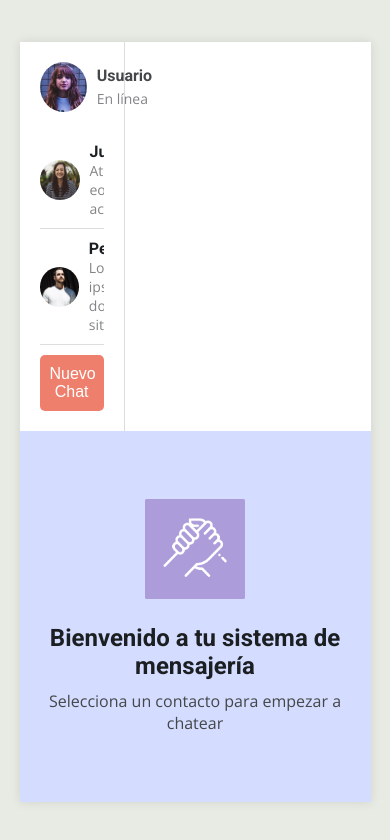
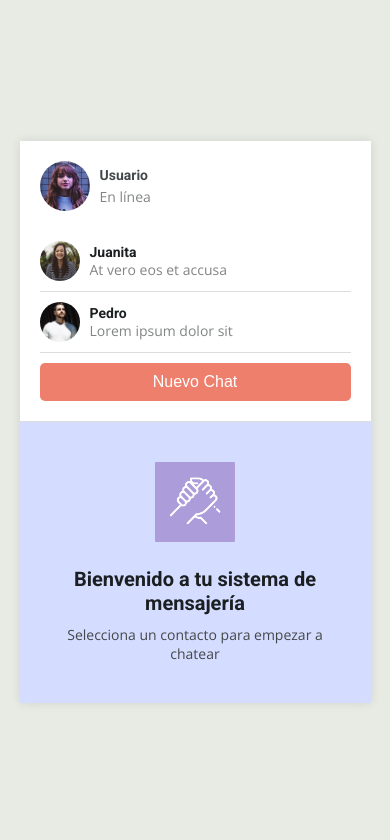
Before and after one commit to juanAllende/SistemaMensajer-a, a plain HTML site: page index.html in a window 390 px wide. Drawn offline with nearby package versions, Linux system fonts and the light colour scheme.

Commit message:
Resuelto

```diff
--- a/assets/css/estilos.css
+++ b/assets/css/estilos.css
@@ -143,4 +143,30 @@ p {
 @media (max-width: 768px) {
     .container {
         flex-direction: column;
-        height:
+        height: auto;
+    }
+
+    .contact-section {
+        width: 100%;
+        border-right: none;
+        border-bottom: 1px solid #ddd;
+    }
+
+    .main-section {
+        width: 100%;
+        padding: 20px;
+    }
+
+    .main-logo {
+        width: 80px;
+        height: 80px;
+    }
+
+    h1 {
+        font-size: 20px;
+    }
+
+    p {
+        font-size: 14px;
+    }
+}
```
